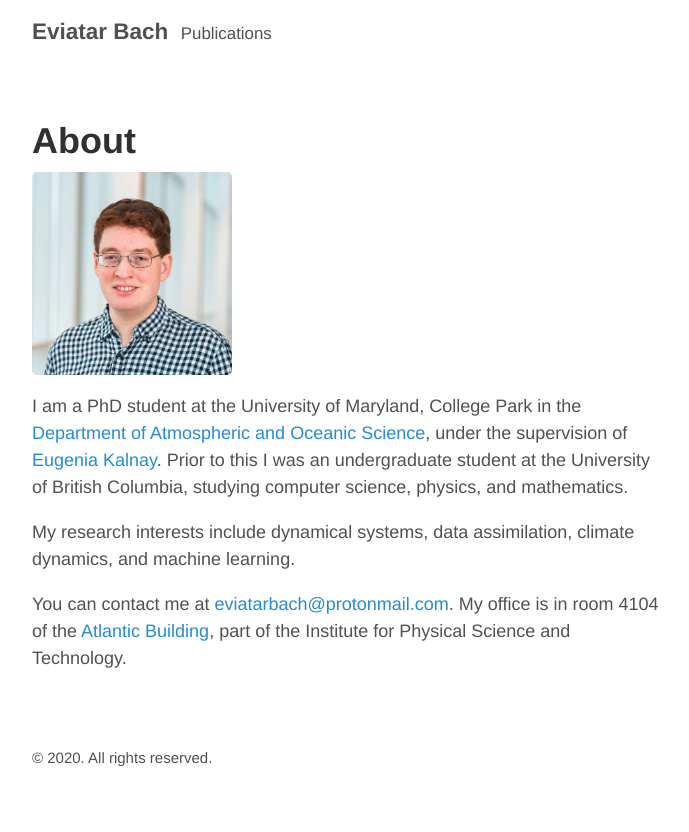
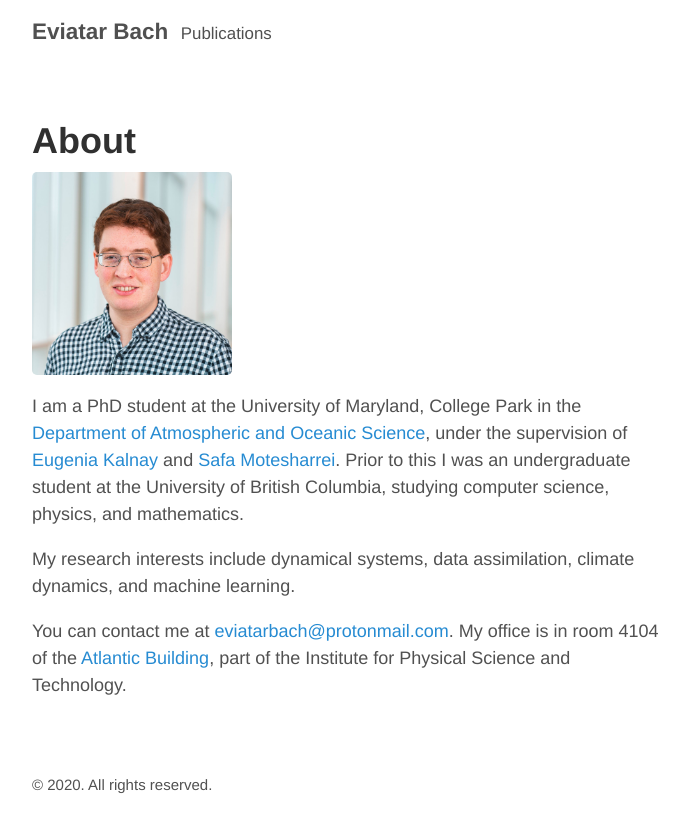
Before and after one commit to eviatarbach/website_old, a Jekyll site: the page built from index.md, in a window 1280 px wide. Shown: the top 832 px of the page, without its empty margins (293-982 px from the left). Built offline with Jekyll 4.4.1, drawn with Linux system fonts in a browser that asks for light colours.

Commit message:
Update index.md

```diff
--- a/index.md
+++ b/index.md
@@ -3,7 +3,7 @@ layout: page
 title: About
 ---
 ![Eviatar Bach](/assets/headshot.JPG){:width="200px" .align-right}
-I am a PhD student at the University of Maryland, College Park in the <a href="https://www.atmos.umd.edu/">Department of Atmospheric and Oceanic Science</a>, under the supervision of <a href="http://www.atmos.umd.edu/~ekalnay/">Eugenia Kalnay</a>. Prior to this I was an undergraduate student at the University of British Columbia, studying computer science, physics, and mathematics.
+I am a PhD student at the University of Maryland, College Park in the <a href="https://www.atmos.umd.edu/">Department of Atmospheric and Oceanic Science</a>, under the supervision of <a href="http://www.atmos.umd.edu/~ekalnay/">Eugenia Kalnay</a> and <a href="https://orcid.org/0000-0001-5905-3842">Safa Motesharrei</a>. Prior to this I was an undergraduate student at the University of British Columbia, studying computer science, physics, and mathematics.
 
 My research interests include dynamical systems, data assimilation, climate dynamics, and machine learning.
 
```
